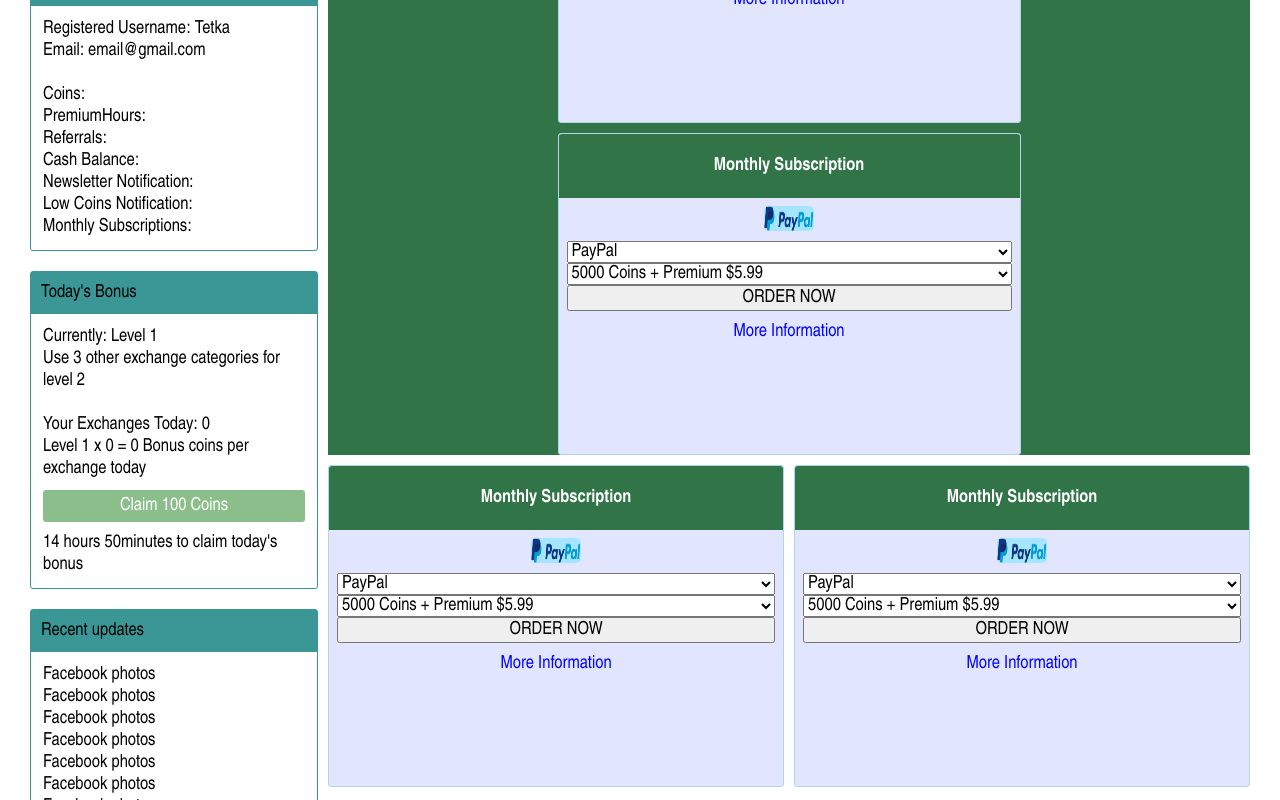
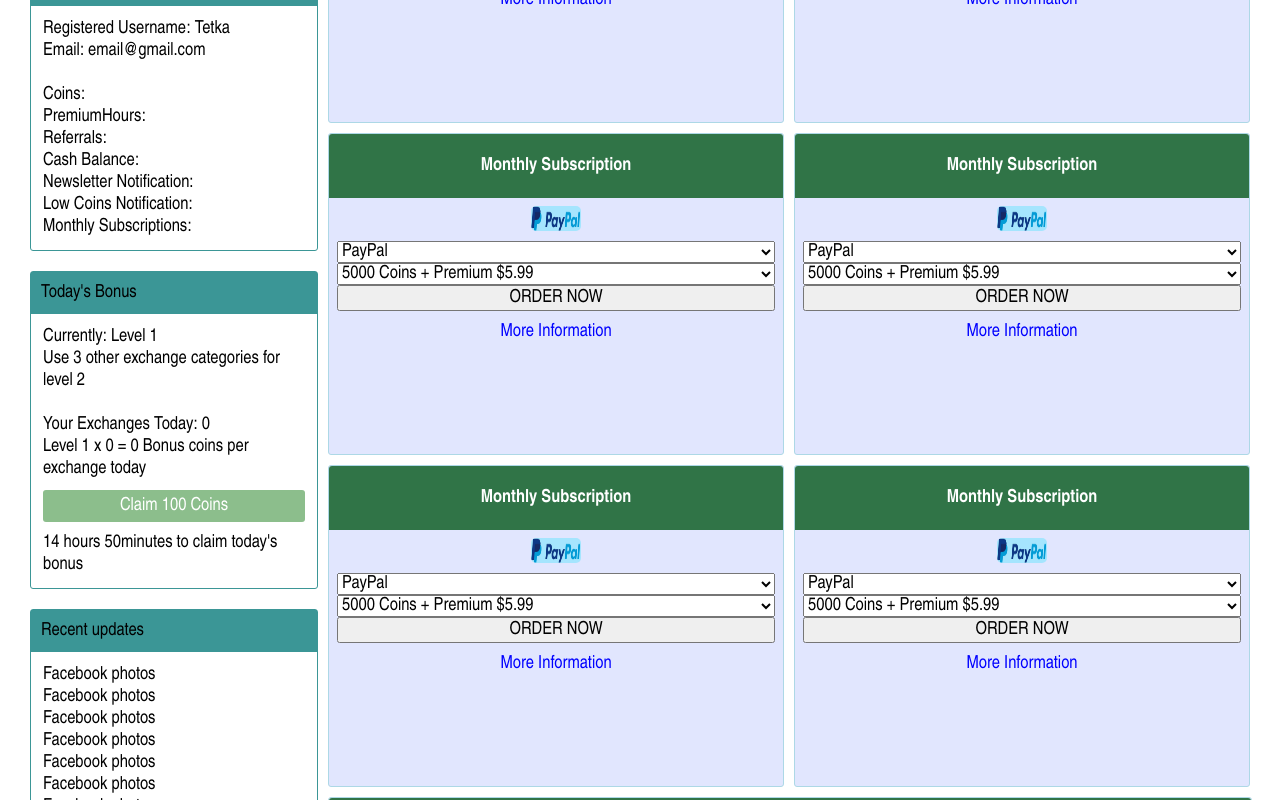
Before and after one commit to Tetka3/np-social, a React (Create React App) app: page /np-social/dashboard in a window 1280 px wide. Shown: the part 340-1140 px from the top of the page. Built offline with nearby package versions, Linux system fonts and the light colour scheme.

Commit message:
first commit

```diff
--- a/src/components/dashboardEl/Coins.jsx
+++ b/src/components/dashboardEl/Coins.jsx
@@ -11,19 +11,19 @@ import ReedemCoupon from "../coins/RedeemCoupon";
 const Coins = () => {
   return (
     <div className="coined">
-        <div className="top">
+        <div className="topCoin">
             <Monthly />
             <BuyCoins />
         </div>
-        <div className="center">
+        <div className="centerCoin">
             <BuyPremium/>
             <BuyActive />
         </div>
-        <div className="bottom">
+        <div className="bottomCoin">
             <BuyFeature />
             <BuyBulk />
         </div>
-        <div className="reedemed">
+        <div className="reedemedCoin">
             <ReedemCoupon/>
         </div>
     </div>
--- a/src/components/dashboardEl/links.css
+++ b/src/components/dashboardEl/links.css
@@ -119,15 +119,15 @@
     gap: 10px;
 }
 
-.top{
+.topCoin{
     display: flex;
     gap: 10px;
 }
-.center{
+.centerCoin{
     display: flex;
     gap: 10px;
 }
-.bottom{
+.bottomCoin{
     display: flex;
     gap: 10px;
 }
```
